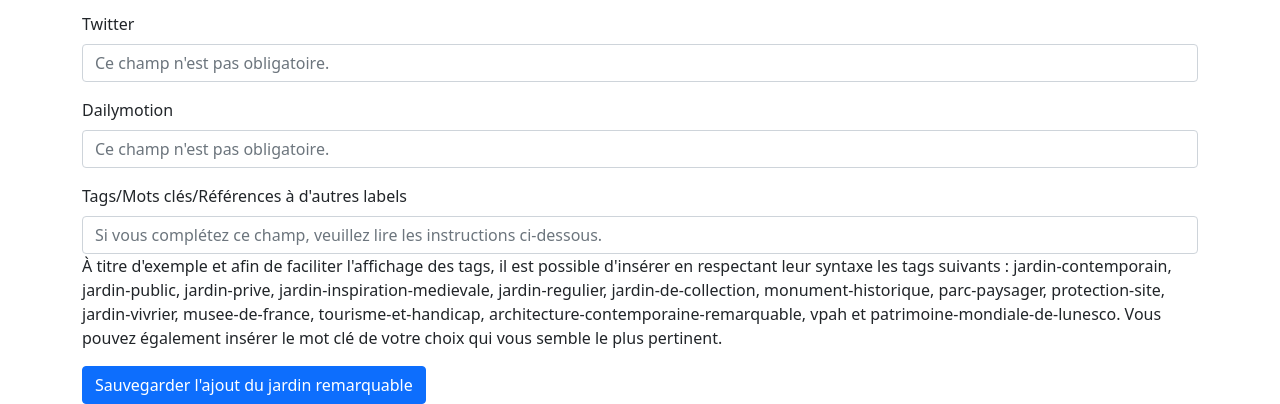
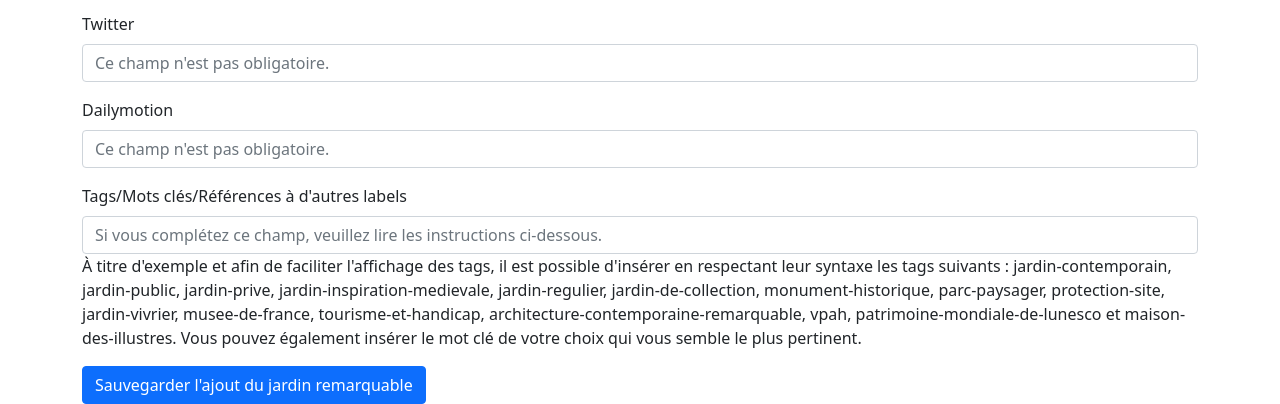
Before and after one commit to leaprs/jardins_remarquables_project, a Flask app: page /ajouter_jardin in a window 1280 px wide. Shown: the part 1404-1808 px from the top of the page. Run offline with Flask 2, Linux system fonts and the light colour scheme; the visitor is signed in with stand-in values (Sample User, id 1); data comes from the database, SQL or seed files in the repository; some libraries are stand-ins or nearby versions.

Commit message:
ajout modifs

```diff
--- a/jardins_remarquables/templates/pages/ajouter_jardin.html
+++ b/jardins_remarquables/templates/pages/ajouter_jardin.html
@@ -78,8 +78,8 @@
             <input type="text" name="tags" class="form-control" id="champs_tags" placeholder="Si vous complétez ce champ, veuillez lire les instructions ci-dessous.">
             <p>À titre d'exemple et afin de faciliter l'affichage des tags, il est possible d'insérer en respectant leur syntaxe les tags suivants : jardin-contemporain,
                 jardin-public, jardin-prive, jardin-inspiration-medievale, jardin-regulier, jardin-de-collection, monument-historique, parc-paysager, protection-site,
-                jardin-vivrier, musee-de-france, tourisme-et-handicap, architecture-contemporaine-remarquable, vpah et patrimoine-mondiale-de-lunesco. Vous pouvez
-                également insérer le mot clé de votre choix qui vous semble le plus pertinent.</p>
+                jardin-vivrier, musee-de-france, tourisme-et-handicap, architecture-contemporaine-remarquable, vpah, patrimoine-mondiale-de-lunesco et maison-des-illustres.
+                Vous pouvez également insérer le mot clé de votre choix qui vous semble le plus pertinent.</p>
         </div>
         <button type="submit" class="btn btn-primary">Sauvegarder l'ajout du jardin remarquable</button>
     </form>
--- a/jardins_remarquables/templates/pages/editer_jardin.html
+++ b/jardins_remarquables/templates/pages/editer_jardin.html
@@ -78,8 +78,8 @@
             <input type="text" name="tags" class="form-control" id="champs_tags" value="{{jardin_modification.tags}}" placeholder="Si vous complétez ce champ, veuillez lire les instructions ci-dessous.">
             <p>À titre d'exemple et afin de faciliter l'affichage des tags, il est possible d'insérer en respectant leur syntaxe les tags suivants : jardin-contemporain,
                 jardin-public, jardin-prive, jardin-inspiration-medievale, jardin-regulier, jardin-de-collection, monument-historique, parc-paysager, protection-site,
-                jardin-vivrier, musee-de-france, tourisme-et-handicap, architecture-contemporaine-remarquable, vpah et patrimoine-mondiale-de-lunesco. Vous pouvez
-                également insérer le mot clé de votre choix qui vous semble le plus pertinent.</p>
+                jardin-vivrier, musee-de-france, tourisme-et-handicap, architecture-contemporaine-remarquable, vpah, patrimoine-mondiale-de-lunesco et maison-des-illustres.
+                Vous pouvez également insérer le mot clé de votre choix qui vous semble le plus pertinent.</p>
         </div>
         <button type="submit" class="btn btn-primary">Enregistrer les modifications</button>
     </form>
```
